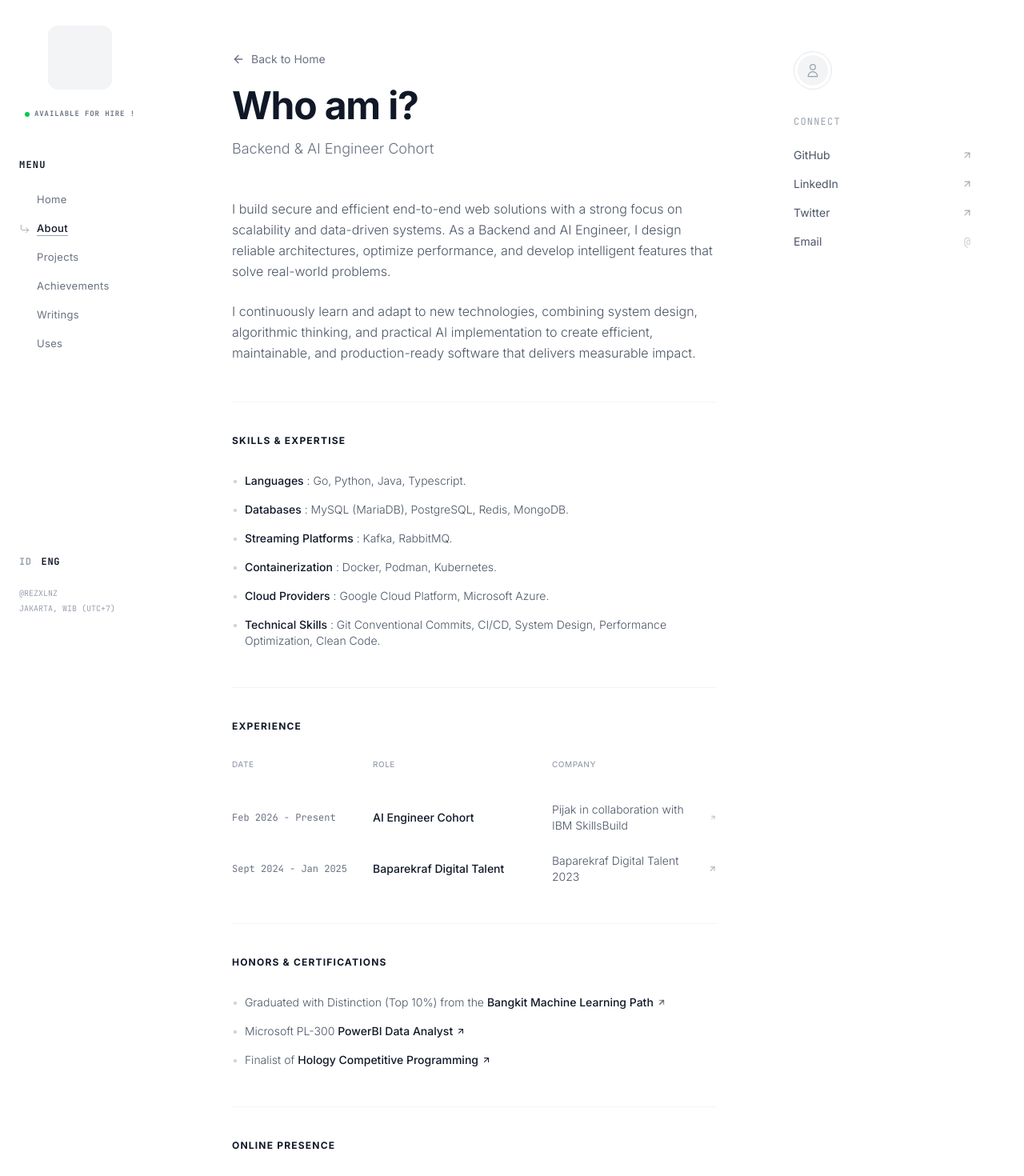
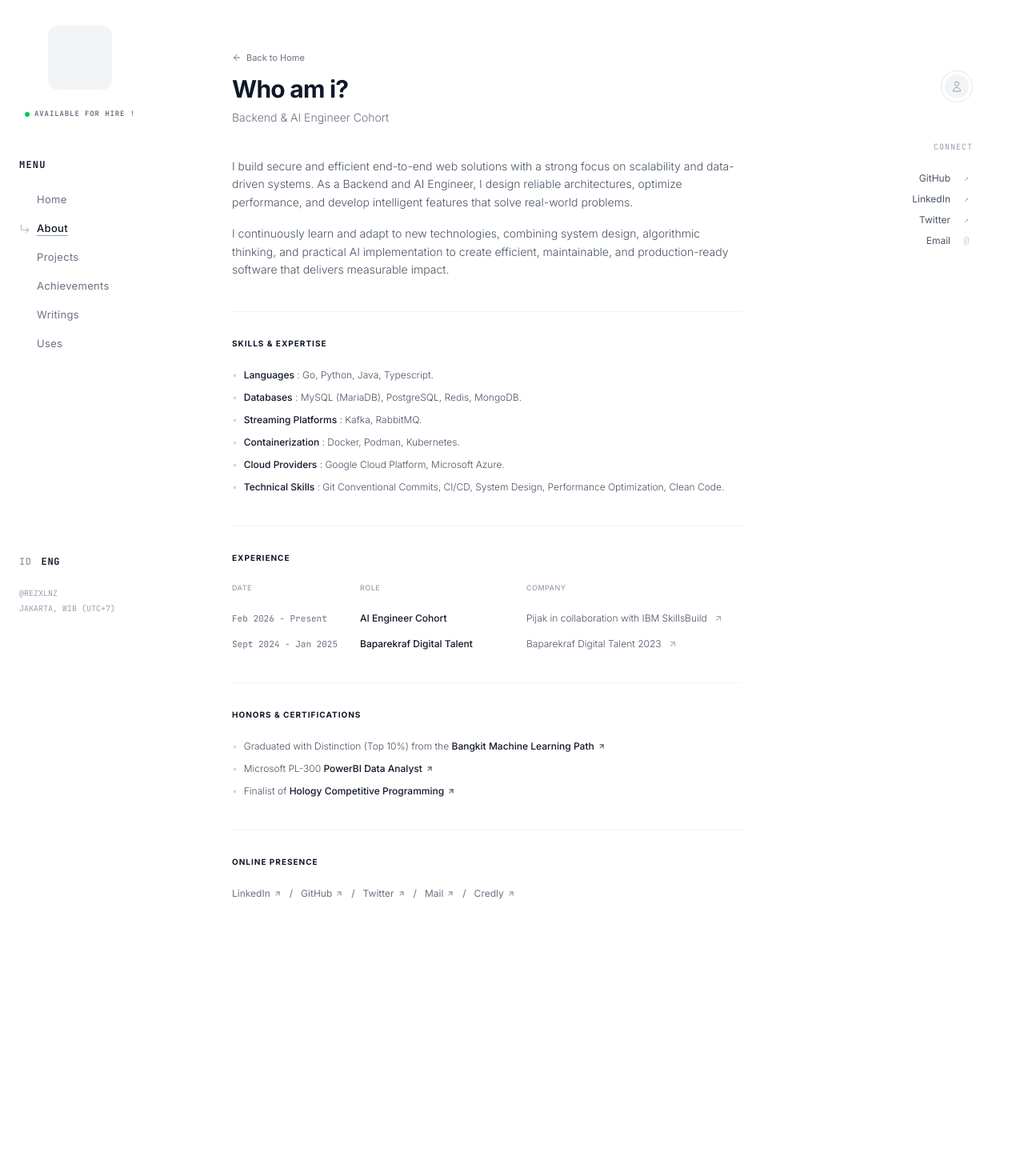
Before and after one commit to Rezkydesyafa/rezxlnz.porto, a Next.js app: page /about in a window 1280 px wide. Shown: the top 1470 px of the page at 80% size. After the commit the page ends 1269 px from the top, so only its background shows below. Built offline with nearby package versions, Linux system fonts and the light colour scheme.

Commit message:
refactor(ui): apply minimalist scaling and right-align aside panel

```diff
--- a/src/app/about/page.tsx
+++ b/src/app/about/page.tsx
@@ -32,22 +32,22 @@ export default function AboutPage() {
       variants={containerVariants}
       initial='hidden'
       animate='show'
-      className='flex flex-col lg:flex-row gap-16 lg:gap-24 pb-20'
+      className='flex flex-col lg:flex-row gap-12 lg:gap-16 pb-20'
     >
       {/* Main Content */}
-      <div className='flex-1 max-w-3xl flex flex-col gap-12'>
+      <div className='flex-1 max-w-2xl flex flex-col gap-10'>
         {/* Header */}
-        <motion.div variants={itemVariants} className='flex flex-col gap-4'>
+        <motion.div variants={itemVariants} className='flex flex-col gap-2'>
           <Link
             href='/'
-            className='inline-flex items-center gap-2 text-sm text-gray-500 hover:text-gray-900 dark:text-gray-400 dark:hover:text-gray-100 transition-colors w-fit mb-2'
+            className='inline-flex items-center gap-1.5 text-[11px] text-gray-500 hover:text-gray-900 dark:text-gray-400 dark:hover:text-gray-100 transition-colors w-fit mb-1'
           >
-            <ArrowLeft className='w-4 h-4' /> {t.common.back_to_home}
+            <ArrowLeft className='w-3 h-3' /> {t.common.back_to_home}
           </Link>
-          <h1 className='text-4xl md:text-5xl font-bold tracking-tight text-gray-900 dark:text-gray-50'>
+          <h1 className='text-3xl font-bold tracking-tight text-gray-900 dark:text-gray-50'>
             {t.about.title}
           </h1>
-          <p className='text-lg font-light text-gray-500 dark:text-gray-400'>
+          <p className='text-sm font-light text-gray-500 dark:text-gray-400'>
             {t.about.subtitle}
           </p>
         </motion.div>
@@ -55,7 +55,7 @@ export default function AboutPage() {
         {/* Bio */}
         <motion.div
           variants={itemVariants}
-          className='flex flex-col gap-6 text-base font-light text-gray-600 dark:text-gray-400 leading-relaxed'
+          className='flex flex-col gap-4 text-sm font-light text-gray-600 dark:text-gray-400 leading-relaxed'
         >
           <p>{t.about.p1}</p>
           <p>{t.about.p2}</p>
@@ -64,12 +64,12 @@ export default function AboutPage() {
         {/* Skills & Expertise */}
         <motion.section
           variants={itemVariants}
-          className='border-t border-gray-100 dark:border-gray-800/60 pt-10 flex flex-col gap-8'
+          className='border-t border-gray-100 dark:border-gray-800/60 pt-8 flex flex-col gap-6'
         >
-          <h2 className='text-xs font-bold uppercase tracking-widest text-gray-900 dark:text-gray-100'>
+          <h2 className='text-[10px] font-bold uppercase tracking-widest text-gray-900 dark:text-gray-100'>
             {t.about.skills}
           </h2>
-          <ul className='flex flex-col gap-4 text-sm text-gray-600 dark:text-gray-400'>
+          <ul className='flex flex-col gap-3 text-xs text-gray-600 dark:text-gray-400'>
             <li className='flex gap-2 items-start'>
               <span className='text-gray-300 dark:text-gray-600'>•</span>
               <div>
@@ -146,28 +146,28 @@ export default function AboutPage() {
         {/* Experience */}
         <motion.section
           variants={itemVariants}
-          className='border-t border-gray-100 dark:border-gray-800/60 pt-10 flex flex-col gap-8'
+          className='border-t border-gray-100 dark:border-gray-800/60 pt-8 flex flex-col gap-6'
         >
-          <h2 className='text-xs font-bold uppercase tracking-widest text-gray-900 dark:text-gray-100'>
+          <h2 className='text-[10px] font-bold uppercase tracking-widest text-gray-900 dark:text-gray-100'>
             {t.about.experience}
           </h2>
 
-          <div className='flex flex-col gap-6 w-full text-sm flex-1'>
-            <div className='flex text-[10px] font-medium uppercase tracking-wider text-gray-400 dark:text-gray-500 pb-4'>
-              <div className='w-32 md:w-36 lg:w-44 shrink-0'>
+          <div className='flex flex-col gap-4 w-full text-xs flex-1'>
+            <div className='flex text-[9px] font-medium uppercase tracking-wider text-gray-400 dark:text-gray-500 pb-2'>
+              <div className='w-28 md:w-32 lg:w-40 shrink-0'>
                 {t.about.date_header}
               </div>
-              <div className='w-40 md:w-48 xl:w-56 shrink-0'>
+              <div className='w-36 md:w-44 xl:w-52 shrink-0'>
                 {t.about.role_header}
               </div>
               <div className='flex-1'>{t.about.company_header}</div>
             </div>
 
-            <div className='flex flex-col md:flex-row md:items-center gap-2 md:gap-0 group'>
-              <div className='w-32 md:w-36 lg:w-44 shrink-0 text-xs font-mono text-gray-500'>
+            <div className='flex flex-col md:flex-row md:items-center gap-1 md:gap-0 group'>
+              <div className='w-28 md:w-32 lg:w-40 shrink-0 text-[11px] font-mono text-gray-500'>
                 Feb 2026 - Present
               </div>
-              <div className='w-40 md:w-48 xl:w-56 shrink-0 font-medium text-gray-900 dark:text-gray-100'>
+              <div className='w-36 md:w-44 xl:w-52 shrink-0 font-medium text-gray-900 dark:text-gray-100'>
                 AI Engineer Cohort
               </div>
               <a
@@ -179,11 +179,11 @@ export default function AboutPage() {
               </a>
             </div>
 
-            <div className='flex flex-col md:flex-row md:items-center gap-2 md:gap-0 group'>
-              <div className='w-32 md:w-36 lg:w-44 shrink-0 text-xs font-mono text-gray-500'>
+            <div className='flex flex-col md:flex-row md:items-center gap-1 md:gap-0 group'>
+              <div className='w-28 md:w-32 lg:w-40 shrink-0 text-[11px] font-mono text-gray-500'>
                 Sept 2024 - Jan 2025
               </div>
-              <div className='w-40 md:w-48 xl:w-56 shrink-0 font-medium text-gray-900 dark:text-gray-100'>
+              <div className='w-36 md:w-44 xl:w-52 shrink-0 font-medium text-gray-900 dark:text-gray-100'>
                 Baparekraf Digital Talent
               </div>
               <a
@@ -200,12 +200,12 @@ export default function AboutPage() {
         {/* Honors & Certifications */}
         <motion.section
           variants={itemVariants}
-          className='border-t border-gray-100 dark:border-gray-800/60 pt-10 flex flex-col gap-8'
+          className='border-t border-gray-100 dark:border-gray-800/60 pt-8 flex flex-col gap-6'
         >
-          <h2 className='text-xs font-bold uppercase tracking-widest text-gray-900 dark:text-gray-100'>
+          <h2 className='text-[10px] font-bold uppercase tracking-widest text-gray-900 dark:text-gray-100'>
             {t.about.honors}
           </h2>
-          <ul className='flex flex-col gap-4 text-sm text-gray-600 dark:text-gray-400'>
+          <ul className='flex flex-col gap-3 text-xs text-gray-600 dark:text-gray-400'>
             <li className='flex gap-2 items-start group'>
               <span className='text-gray-300 dark:text-gray-600'>•</span>
               <div className='flex-1 font-light'>
@@ -215,7 +215,7 @@ export default function AboutPage() {
                   className='inline-flex items-center gap-1 font-medium text-gray-900 dark:text-gray-100 hover:underline decoration-gray-300 dark:decoration-gray-700 underline-offset-4'
                 >
                   Bangkit Machine Learning Path
-                  <ArrowRight className='w-3 h-3 -rotate-45' />
+                  <ArrowRight className='w-2.5 h-2.5 -rotate-45' />
                 </a>
               </div>
             </li>
@@ -228,7 +228,7 @@ export default function AboutPage() {
                   className='inline-flex items-center gap-1 font-medium text-gray-900 dark:text-gray-100 hover:underline decoration-gray-300 dark:decoration-gray-700 underline-offset-4'
                 >
                   PowerBI Data Analyst
-                  <ArrowRight className='w-3 h-3 -rotate-45' />
+                  <ArrowRight className='w-2.5 h-2.5 -rotate-45' />
                 </a>
               </div>
             </li>
@@ -241,7 +241,7 @@ export default function AboutPage() {
                   className='inline-flex items-center gap-1 font-medium text-gray-900 dark:text-gray-100 hover:underline decoration-gray-300 dark:decoration-gray-700 underline-offset-4'
                 >
                   Hology Competitive Programming
-                  <ArrowRight className='w-3 h-3 -rotate-45' />
+                  <ArrowRight className='w-2.5 h-2.5 -rotate-45' />
                 </a>
               </div>
             </li>
@@ -251,19 +251,19 @@ export default function AboutPage() {
         {/* Online Presence */}
         <motion.section
           variants={itemVariants}
-          className='border-t border-gray-100 dark:border-gray-800/60 pt-10 flex flex-col gap-8'
+          className='border-t border-gray-100 dark:border-gray-800/60 pt-8 flex flex-col gap-6'
         >
-          <h2 className='text-xs font-bold uppercase tracking-widest text-gray-900 dark:text-gray-100'>
+          <h2 className='text-[10px] font-bold uppercase tracking-widest text-gray-900 dark:text-gray-100'>
             {t.about.online_presence}
           </h2>
-          <div className='flex flex-wrap items-center gap-3 text-sm text-gray-500 dark:text-gray-400'>
+          <div className='flex flex-wrap items-center gap-2.5 text-xs text-gray-500 dark:text-gray-400'>
             <a
               href='https://linkedin.com'
               target='_blank'
               rel='noreferrer'
               className='inline-flex items-center gap-1 hover:text-gray-900 dark:hover:text-gray-100 transition-colors'
             >
-              LinkedIn <ArrowRight className='w-3 h-3 -rotate-45' />
+              LinkedIn <ArrowRight className='w-2.5 h-2.5 -rotate-45' />
             </a>
             <span>/</span>
             <a
@@ -272,7 +272,7 @@ export default function AboutPage() {
               rel='noreferrer'
               className='inline-flex items-center gap-1 hover:text-gray-900 dark:hover:text-gray-100 transition-colors'
             >
-              GitHub <ArrowRight className='w-3 h-3 -rotate-45' />
+              GitHub <ArrowRight className='w-2.5 h-2.5 -rotate-45' />
             </a>
             <span>/</span>
             <a
@@ -281,21 +281,21 @@ export default function AboutPage() {
               rel='noreferrer'
               className='inline-flex items-center gap-1 hover:text-gray-900 dark:hover:text-gray-100 transition-colors'
             >
-              Twitter <ArrowRight className='w-3 h-3 -rotate-45' />
+              Twitter <ArrowRight className='w-2.5 h-2.5 -rotate-45' />
             </a>
             <span>/</span>
             <a
               href='mailto:email@example.com'
               className='inline-flex items-center gap-1 hover:text-gray-900 dark:hover:text-gray-100 transition-colors'
             >
-              Mail <ArrowRight className='w-3 h-3 -rotate-45' />
+              Mail <ArrowRight className='w-2.5 h-2.5 -rotate-45' />
             </a>
             <span>/</span>
             <a
               href='#'
               className='inline-flex items-center gap-1 hover:text-gray-900 dark:hover:text-gray-100 transition-colors'
             >
-              Credly <ArrowRight className='w-3 h-3 -rotate-45' />
+              Credly <ArrowRight className='w-2.5 h-2.5 -rotate-45' />
             </a>
           </div>
         </motion.section>
@@ -304,13 +304,14 @@ export default function AboutPage() {
       {/* Connect Aside */}
       <motion.aside
         variants={itemVariants}
-        className='w-full lg:w-48 xl:w-56 shrink-0 flex flex-col gap-8'
+        className='w-full lg:w-48 xl:w-56 shrink-0 flex flex-col gap-8 lg:mt-6'
       >
         {/* Profile icon bubble */}
-        <div className='hidden lg:flex w-12 h-12 rounded-full border border-gray-200 dark:border-gray-800 items-center justify-center p-1'>
+        <div className='hidden lg:flex w-full justify-end'>
+          <div className='w-10 h-10 rounded-full border border-gray-200 dark:border-gray-800 items-center justify-center p-1'>
             <div className='w-full h-full rounded-full bg-gray-100 dark:bg-gray-800 flex items-center justify-center'>
               <svg
-              className='w-5 h-5 text-gray-400'
+                className='w-4 h-4 text-gray-400'
                 fill='none'
                 viewBox='0 0 24 24'
                 stroke='currentColor'
@@ -324,45 +325,52 @@ export default function AboutPage() {
               </svg>
             </div>
           </div>
+        </div>
 
-        <div className='flex flex-col gap-6'>
-          <h3 className='text-xs font-mono tracking-widest uppercase text-gray-400 dark:text-gray-500'>
+        <div className='flex flex-col gap-6 items-end mt-4'>
+          <h3 className='text-[10px] font-mono tracking-widest uppercase text-gray-400 dark:text-gray-500'>
             {t.about.connect}
           </h3>
-          <nav className='flex flex-col gap-4 text-sm'>
+          <nav className='flex flex-col gap-2.5 text-xs text-right w-full lg:w-auto'>
             <a
               href='https://github.com'
               target='_blank'
               rel='noreferrer'
-              className='flex flex-row items-center justify-between group text-gray-600 hover:text-gray-900 dark:text-gray-400 dark:hover:text-gray-100 transition-colors'
+              className='flex flex-row items-center justify-end gap-3 group text-gray-600 hover:text-gray-900 dark:text-gray-400 dark:hover:text-gray-100 transition-colors'
             >
               <span>GitHub</span>
-              <ArrowRight className='w-3.5 h-3.5 -rotate-45 opacity-50 group-hover:opacity-100 transition-opacity' />
+              <span className='w-4 flex justify-center text-[10px] font-mono opacity-50 group-hover:opacity-100 transition-opacity'>
+                ↗
+              </span>
             </a>
             <a
               href='https://linkedin.com'
               target='_blank'
               rel='noreferrer'
-              className='flex flex-row items-center justify-between group text-gray-600 hover:text-gray-900 dark:text-gray-400 dark:hover:text-gray-100 transition-colors'
+              className='flex flex-row items-center justify-end gap-3 group text-gray-600 hover:text-gray-900 dark:text-gray-400 dark:hover:text-gray-100 transition-colors'
             >
               <span>LinkedIn</span>
-              <ArrowRight className='w-3.5 h-3.5 -rotate-45 opacity-50 group-hover:opacity-100 transition-opacity' />
+              <span className='w-4 flex justify-center text-[10px] font-mono opacity-50 group-hover:opacity-100 transition-opacity'>
+                ↗
+              </span>
             </a>
             <a
               href='https://twitter.com'
               target='_blank'
               rel='noreferrer'
-              className='flex flex-row items-center justify-between group text-gray-600 hover:text-gray-900 dark:text-gray-400 dark:hover:text-gray-100 transition-colors'
+              className='flex flex-row items-center justify-end gap-3 group text-gray-600 hover:text-gray-900 dark:text-gray-400 dark:hover:text-gray-100 transition-colors'
             >
               <span>Twitter</span>
-              <ArrowRight className='w-3.5 h-3.5 -rotate-45 opacity-50 group-hover:opacity-100 transition-opacity' />
+              <span className='w-4 flex justify-center text-[10px] font-mono opacity-50 group-hover:opacity-100 transition-opacity'>
+                ↗
+              </span>
             </a>
             <a
               href='mailto:email@example.com'
-              className='flex flex-row items-center justify-between group text-gray-600 hover:text-gray-900 dark:text-gray-400 dark:hover:text-gray-100 transition-colors'
+              className='flex flex-row items-center justify-end gap-3 group text-gray-600 hover:text-gray-900 dark:text-gray-400 dark:hover:text-gray-100 transition-colors'
             >
               <span>Email</span>
-              <span className='font-mono text-gray-400 opacity-50 group-hover:opacity-100 transition-opacity w-3.5 text-center'>
+              <span className='w-4 flex justify-center font-mono text-gray-400 opacity-50 group-hover:opacity-100 transition-opacity'>
                 @
               </span>
             </a>
```
Lines whose indentation alone changed are shown as unchanged.
